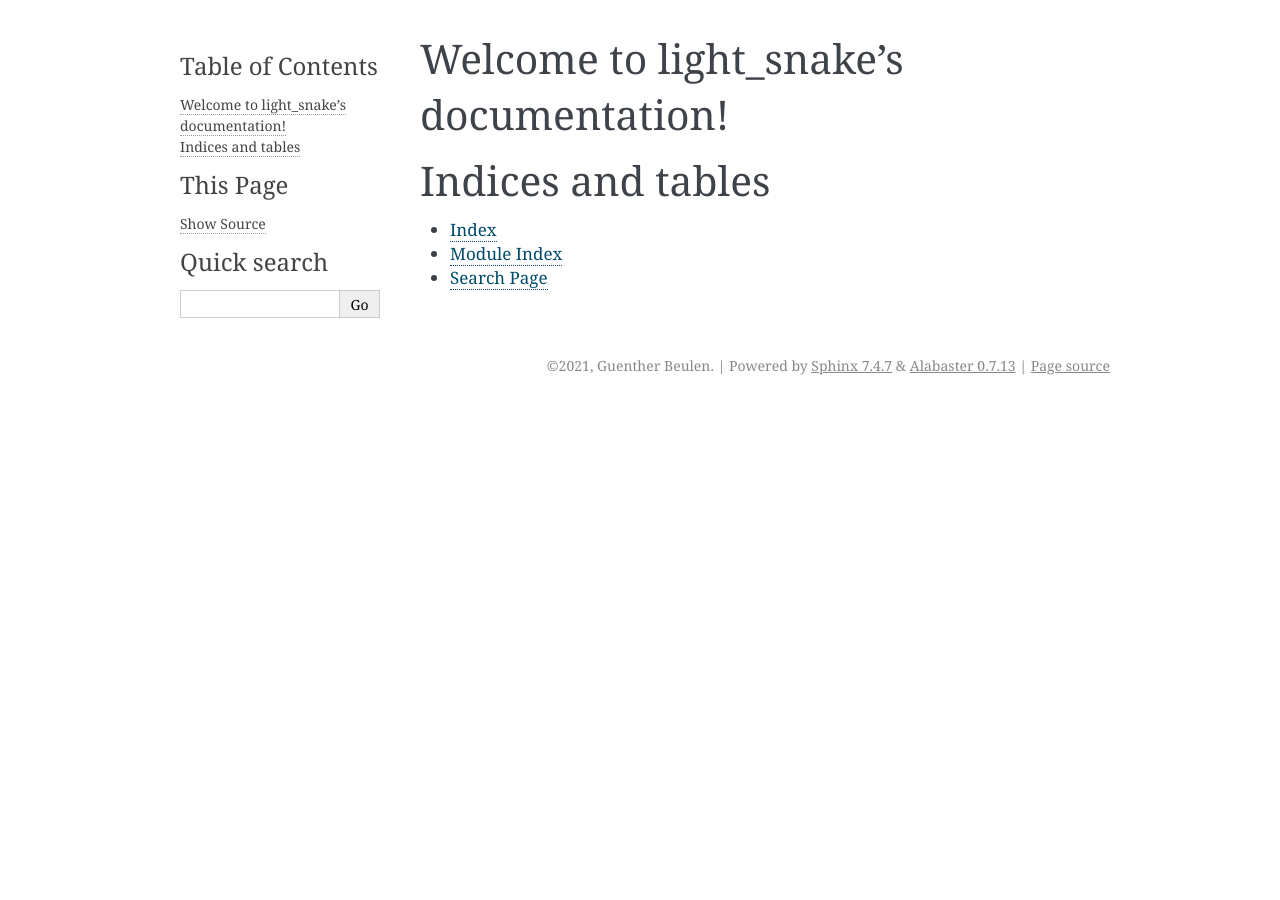
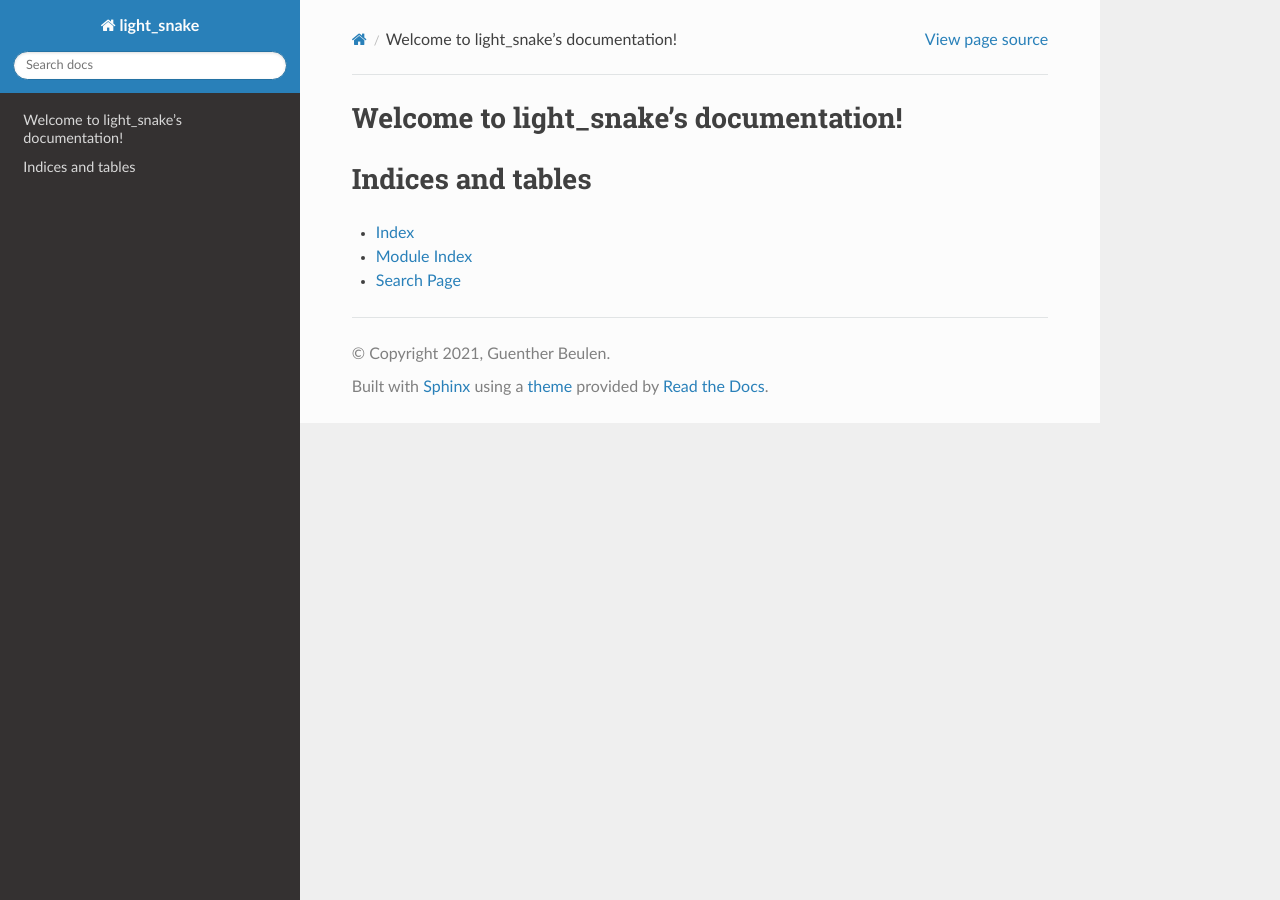
Before and after one commit to Guenther1978/light_snake, a Sphinx documentation site: the page built from doc/source/index.rst, in a window 1280 px wide. Built offline with Sphinx 7.4.7 and the Read the Docs theme 2.0.0, drawn with Linux system fonts in a browser that asks for light colours.

Commit message:
Configure conf.py for use with breathe.

```diff
--- a/doc/source/conf.py
+++ b/doc/source/conf.py
@@ -14,6 +14,7 @@
 # import sys
 # sys.path.insert(0, os.path.abspath('.'))
 
+import subprocess, os
 
 # -- Project information -----------------------------------------------------
 
@@ -30,8 +31,11 @@
 # Add any Sphinx extension module names here, as strings. They can be
 # extensions coming with Sphinx (named 'sphinx.ext.*') or your custom
 # ones.
-extensions = [
+extensions = ["breathe"
 ]
+
+breathe_projects = {"Light Snake": "/home/beulen/light_snake/doc/xml"}
+breathe_default_project = "Light Snake"
 
 # Add any paths that contain templates here, relative to this directory.
 templates_path = ['_templates']
@@ -47,9 +51,13 @@
 # The theme to use for HTML and HTML Help pages.  See the documentation for
 # a list of builtin themes.
 #
-html_theme = 'alabaster'
+html_theme = 'sphinx_rtd_theme'
 
 # Add any paths that contain custom static files (such as style sheets) here,
 # relative to this directory. They are copied after the builtin static files,
 # so a file named "default.css" will overwrite the builtin "default.css".
 html_static_path = ['_static']
+
+output_dir = '../build'
+subprocess.call('doxygen Doxyfile', shell = True)
+breathe_projects['Light Source'] = output_dir + '/xml'
```
